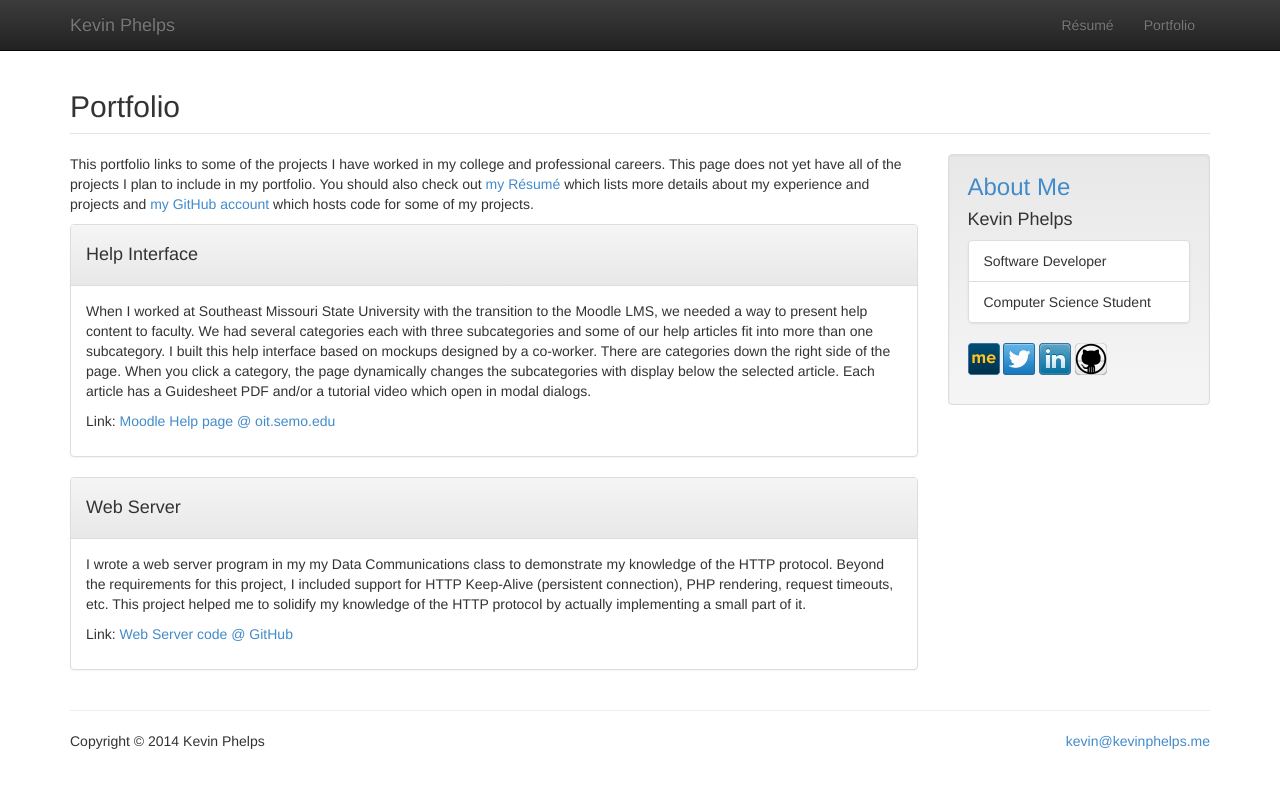
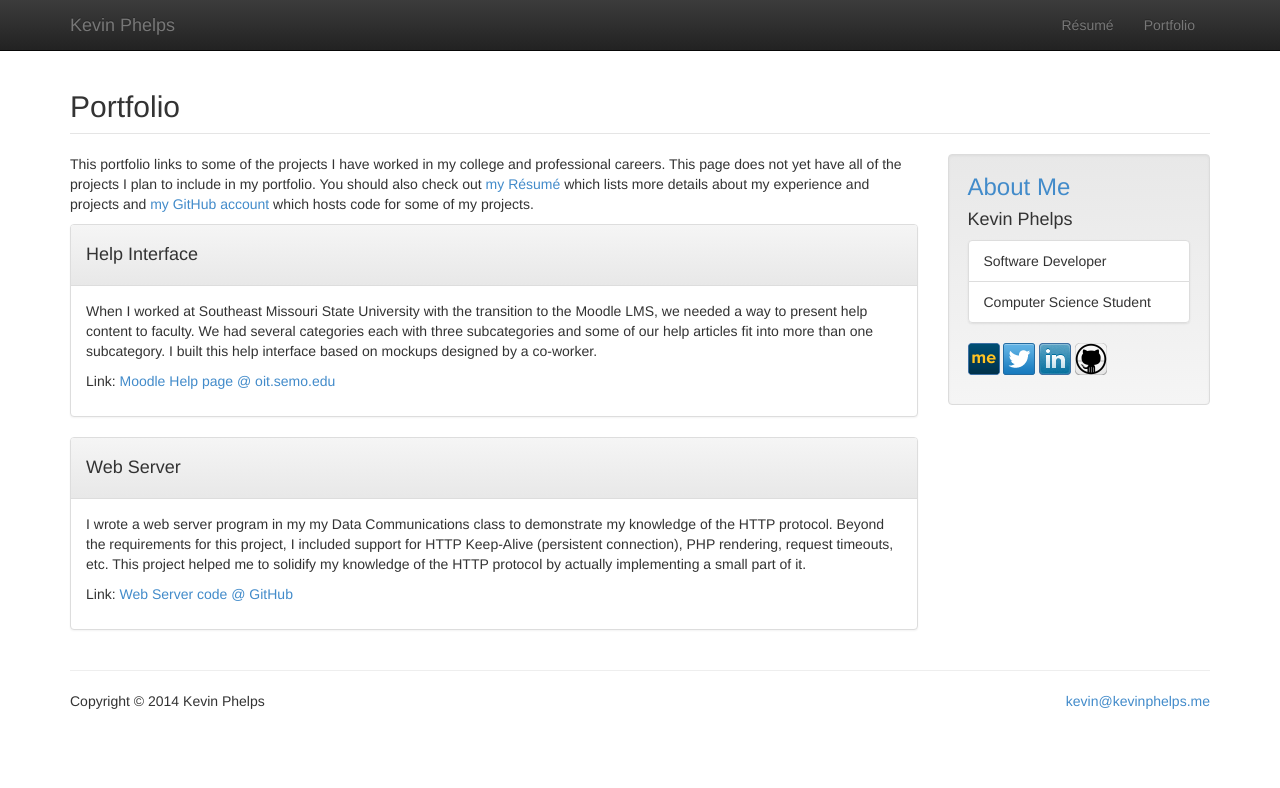
Before and after one commit to kevinphelps/kevinphelps.me, a Jekyll site: the page built from portfolio.html, in a window 1280 px wide. Shown: the top 788 px of the page. Built offline with Jekyll 4.4.1, drawn with Linux system fonts in a browser that asks for light colours; Markdown is read by kramdown in place of the engine named in the settings.

Commit message:
moodle help link fixed

```diff
--- a/portfolio.html
+++ b/portfolio.html
@@ -23,15 +23,11 @@
       to the Moodle LMS, we needed a way to present help content to faculty. We
       had several categories each with three subcategories and some of our help
       articles fit into more than one subcategory. I built this help interface
-      based on mockups designed by a co-worker. There are categories down the
-      right side of the page. When you click a category, the page dynamically
-      changes the subcategories with display below the selected article. Each
-      article has a Guidesheet PDF and/or a tutorial video which open in modal
-      dialogs.
+      based on mockups designed by a co-worker.
     </p>
     <p>
       Link:
-      <a target="_blank" href="http://oit.semo.edu/content/Moodle/MoodleHelp.aspx">Moodle Help page @ oit.semo.edu</a>
+      <a target="_blank" href="http://oit.semo.edu/oit/Moodle/MoodleHelp.aspx">Moodle Help page @ oit.semo.edu</a>
     </p>
   </div>
 </div>
```
